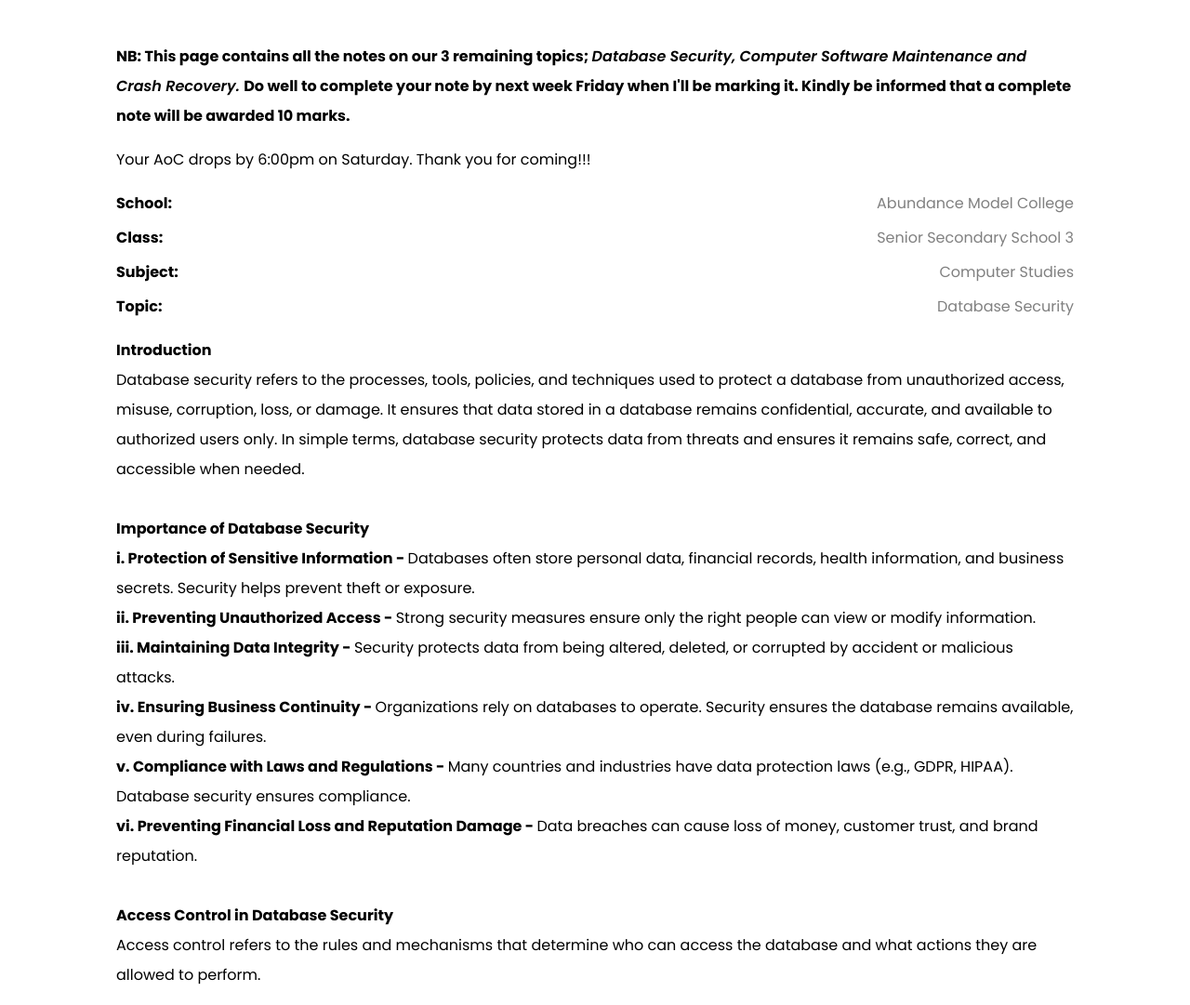
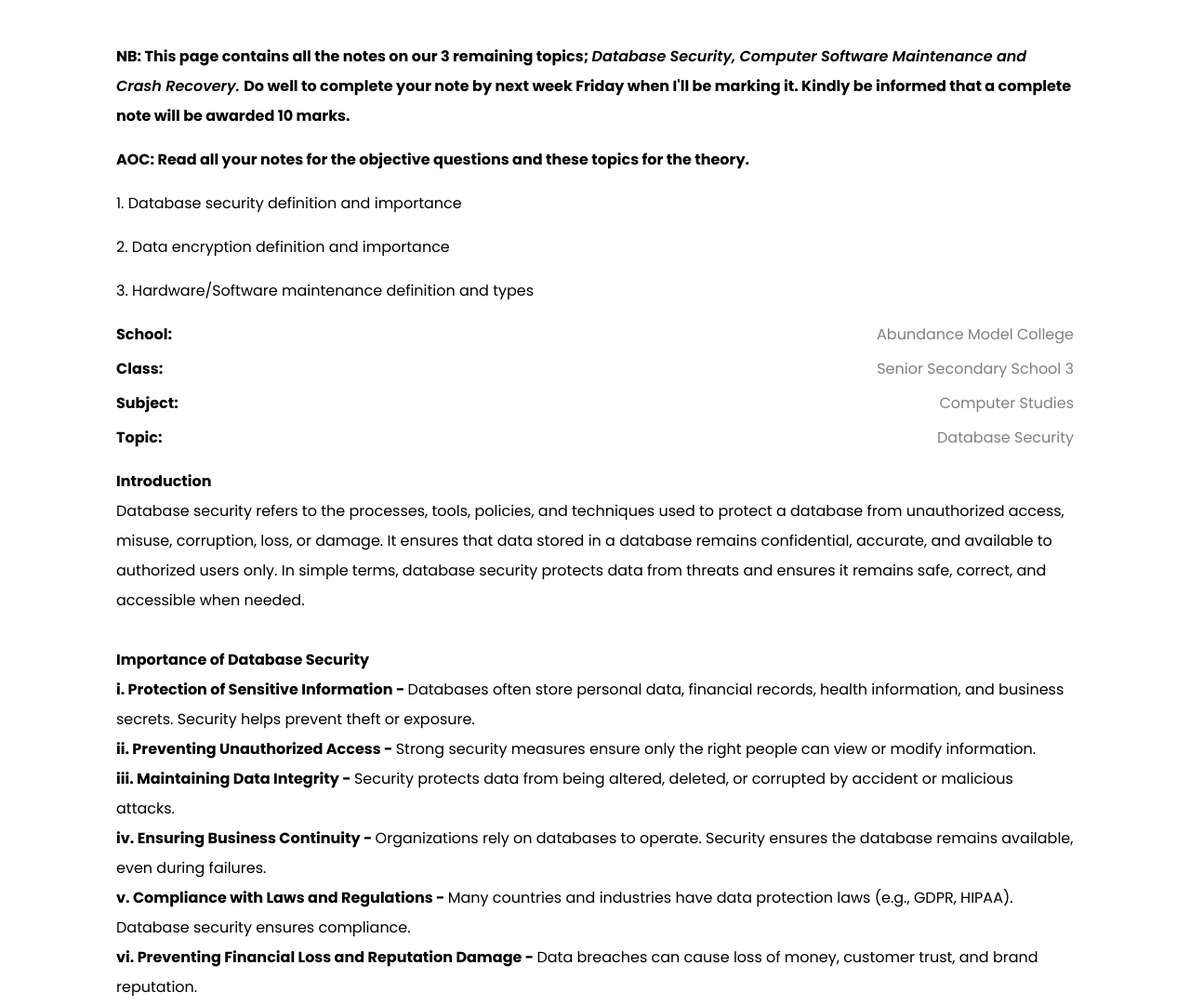
Before and after one commit to satifiedms/satifiedms.github.io, a plain HTML site: page abundance/ss3.html in a window 1280 px wide. Shown: the top 1081 px of the page at 93% size. Drawn offline with Linux system fonts and the light colour scheme; files whose address does not match are found by name.

Commit message:
Update ss3.html

```diff
--- a/abundance/ss3.html
+++ b/abundance/ss3.html
@@ -26,7 +26,13 @@
     <p><b>NB: This page contains all the notes on our 3 remaining topics; <i>Database Security, Computer Software Maintenance and Crash Recovery. </i>
       Do well to complete your note by next week Friday when I'll be marking it. Kindly be informed that a complete note will be awarded 10 marks.</b>
     </p>
-    <p>Your AoC drops by 6:00pm on Saturday. Thank you for coming!!!</p>
+
+
+     <p><b>AOC: Read all your notes for the objective questions and these topics for the theory.</b></p>
+      <p>1. Database security definition and importance</p>
+      <p>2. Data encryption  definition and importance</p>
+      <p>3. Hardware/Software maintenance  definition and types</p>
+
     <div class="header">
       <div class="h1"><label>School:</label><span>Abundance Model College</span></div>
       <div class="h1"><label>Class:</label><span>Senior Secondary School 3</span></div>
```
